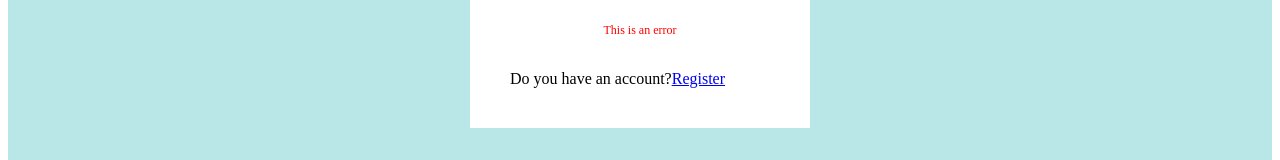
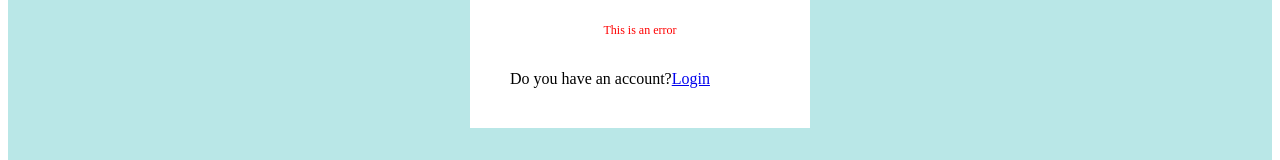
Before and after one commit to suniljoshi26/blogapp, a React (Create React App) app: page /register in a window 1280 px wide. Shown: the part 505-665 px from the top of the page. Built offline with nearby package versions, Linux system fonts and the light colour scheme.

Commit message:
text change

```diff
--- a/src/pages/Register.jsx
+++ b/src/pages/Register.jsx
@@ -13,7 +13,7 @@ const Register = () => {
         <button>Register</button>
         <p> This is an error</p>
         <span>
-          Do you have an account?<Link to="/login">Register</Link>
+          Do you have an account?<Link to="/login">Login</Link>
         </span>
       </form>
     </div>
```
